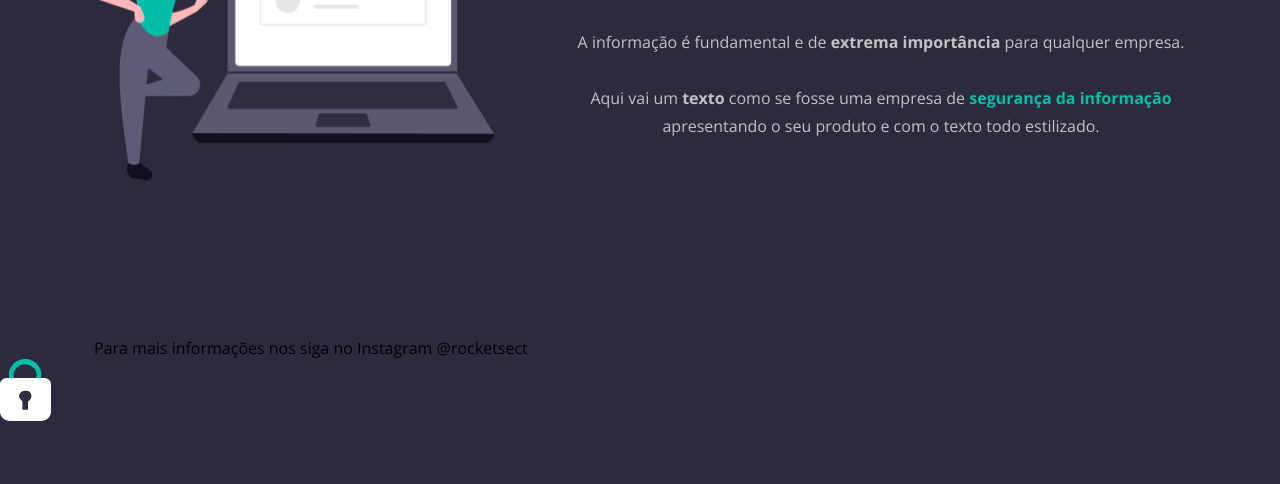
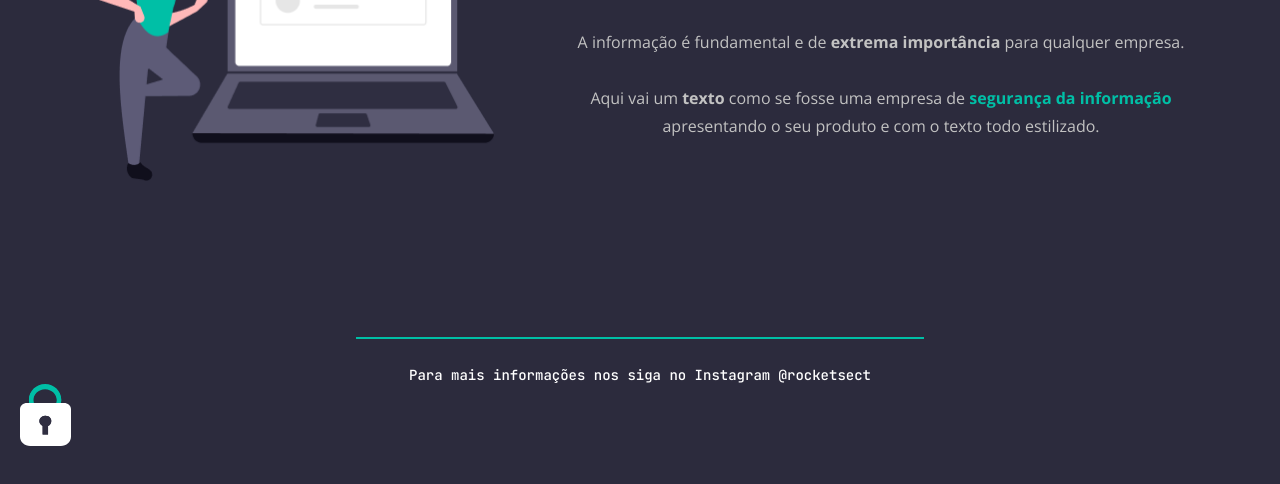
Before and after one commit to brennoEudes/explorer-extra-project-02-02, a plain HTML site: page index.html in a window 1280 px wide. Shown: the part 296-780 px from the top of the page. Drawn offline with nearby package versions, Linux system fonts and the light colour scheme.

Commit message:
footer and project concluded

```diff
--- a/index.html
+++ b/index.html
@@ -43,9 +43,10 @@
         </section>
       </main>
       <footer>
-        <p>Para mais informações nos siga no Instagram @rocketsect</p>
+        <div class="line"></div>
+        <p>Para mais informações nos siga no Instagram <a href="https://www.instagram.com/" target="_blank">@rocketsect</a></p>
       </footer>
     </div>
-    <img src="./images/padlock.svg" alt="Ilustração cadeado" />
+    <img id="locker-icon" src="./images/padlock.svg" alt="Ilustração cadeado" />
   </body>
 </html>
--- a/style.css
+++ b/style.css
@@ -8,6 +8,7 @@ body {
   font-family: "Open Sans", sans-serif;
 
   background-color: #2c2b3d;
+  min-height: 100vh;
 }
 
 .page {
@@ -72,3 +73,34 @@ h1 {
 span {
   color: #00bfa6;
 }
+
+/* FOOTER */
+footer {
+  display: flex;
+  flex-direction: column;
+  align-items: center;
+
+  color: #fff;
+  font-family: "JetBrains Mono", monospace;
+  font-size: 14px;
+  font-weight: 500;
+}
+
+.line {
+  width: 568px;
+  border: 1px #00bfa6 solid;
+  margin-bottom: 27px;
+}
+
+footer a {
+  text-decoration: none;
+  color: #fff;
+}
+
+#locker-icon {
+  position: fixed;
+  margin-bottom: 20px;
+  margin-left: 20px;
+
+  cursor: pointer;
+}
```
